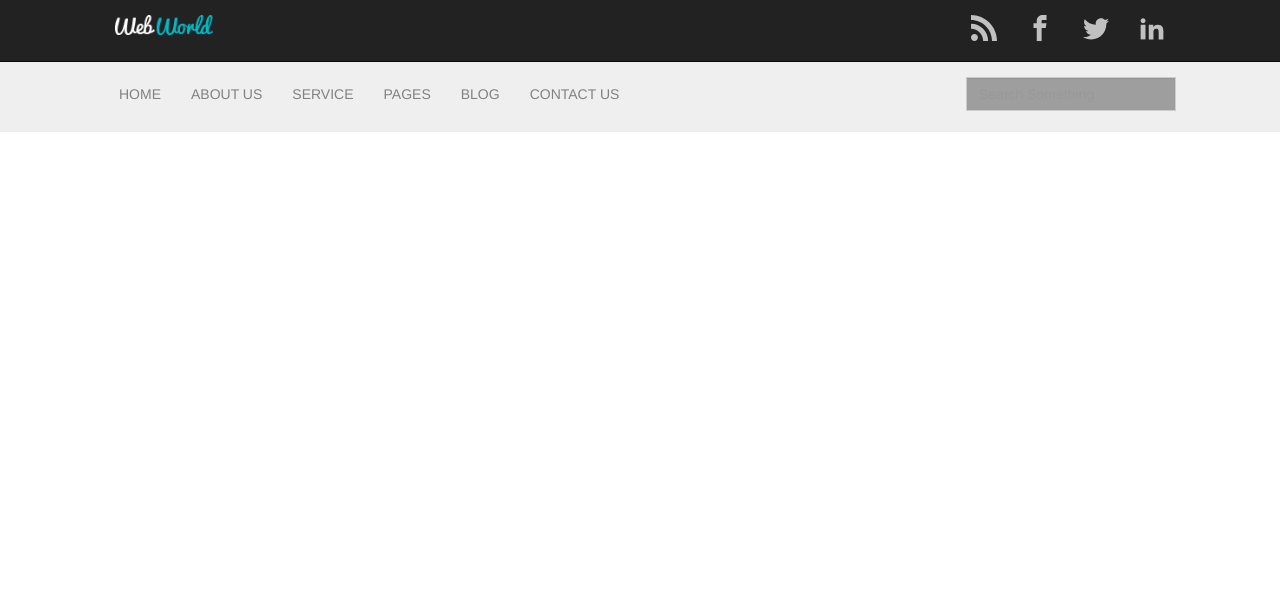
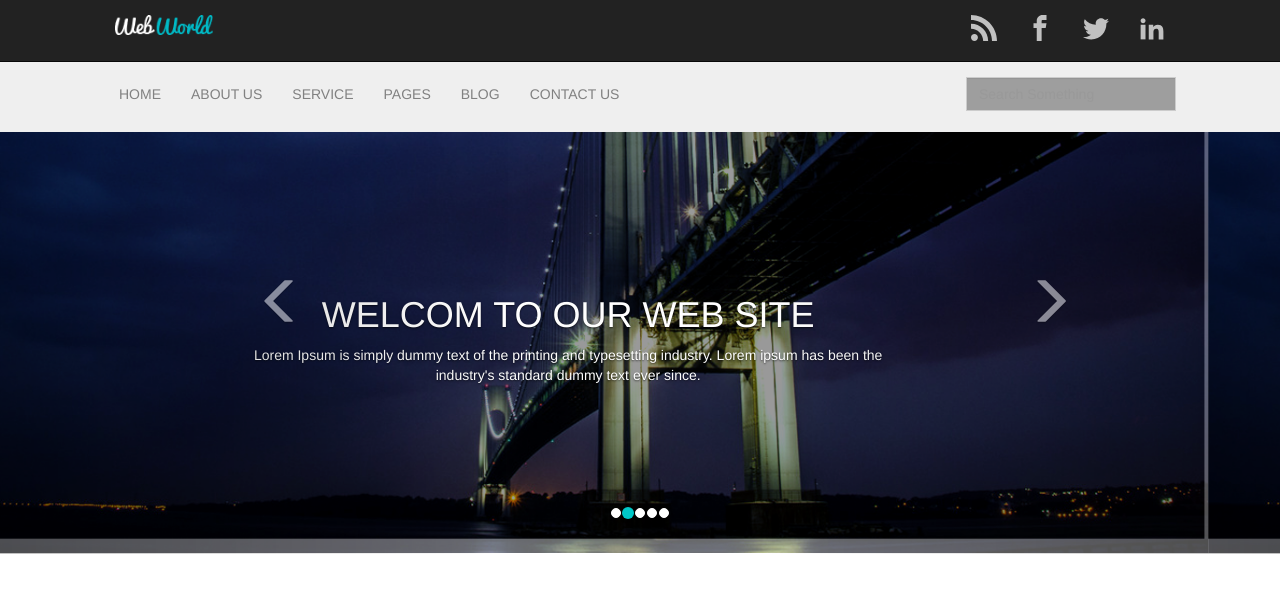
Before and after one commit to Subwan/WebWorldAngular, an Angular app: page / in a window 1280 px wide. Shown: the top 592 px of the page. Built offline with nearby package versions, Linux system fonts and the light colour scheme; grey boxes are pictures that could not be loaded.

Commit message:
Add carousel.

```diff
--- a/src/app/app.component.html
+++ b/src/app/app.component.html
@@ -1,2 +1,3 @@
 <app-header></app-header>
 <app-menu></app-menu>
+<app-carousel></app-carousel>
--- a/src/app/app.module.ts
+++ b/src/app/app.module.ts
@@ -5,13 +5,15 @@ import { NgModule } from '@angular/core';
 import { AppComponent } from './app.component';
 import { HeaderComponent } from './header/header.component';
 import { MenuComponent } from './menu/menu.component';
+import { CarouselComponent } from './carousel/carousel.component';
 
 
 @NgModule({
   declarations: [
     AppComponent,
     HeaderComponent,
-    MenuComponent
+    MenuComponent,
+    CarouselComponent
   ],
   imports: [
     BrowserModule
--- /dev/null
+++ b/src/app/carousel/carousel.component.css
@@ -0,0 +1,41 @@
+.carousel {
+  height: 554px;
+}
+
+.carousel-indicators>li {
+  background-color: #ffffff;
+}
+
+.carousel-indicators .active {
+  background-color: #00c8c8;
+  border: 0;
+}
+
+.carousel-caption {
+  top: 255px;
+  z-index: 10;
+}
+
+.carousel-control {
+  width: 40%;
+}
+
+.carousel-control .icon-prev, .carousel-control .icon-next, .carousel-control .glyphicon-chevron-left, .carousel-control .glyphicon-chevron-right, .glyphicon-circle-arrow-left, .carousel-control .glyphicon-menu-left, .carousel-control .glyphicon-menu-right {
+  display: inline-block;
+  position: absolute;
+  top: 50%;
+  z-index: 5;
+  font-size: 50px;
+}
+
+.carousel .item {
+  height: 554px;
+}
+
+.carousel-inner>.item>img {
+  position: absolute;
+  top: -260px;
+  left: 0;
+  min-width: 100%;
+  height: 813px;
+}
--- /dev/null
+++ b/src/app/carousel/carousel.component.html
@@ -0,0 +1,77 @@
+
+    <div id="banner" class="carousel slide" data-ride="carousel">
+      <ol class="carousel-indicators">
+        <li data-target="#banner" data-slide-to="0" class="active"></li>
+        <li data-target="#banner" data-slide-to="1"></li>
+        <li data-target="#banner" data-slide-to="2"></li>
+        <li data-target="#banner" data-slide-to="3"></li>
+        <li data-target="#banner" data-slide-to="4"></li>
+      </ol>
+      <div class="carousel-inner" role="listbox">
+        <div class="item active">
+          <img class="first-slide" src="../assets/banner.png" alt="First slide">
+          <div class="container">
+            <div class="carousel-caption">
+              <h1>WELCOM TO OUR WEB SITE</h1>
+              <p>
+                Lorem Ipsum is simply dummy text of the printing and typesetting industry. Lorem ipsum has been the <br> industry's standard dummy text ever since.
+              </p>
+            </div>
+          </div>
+        </div>
+        <div class="item">
+          <img class="second-slide" src="../assets/banner.png" alt="Second slide">
+          <div class="container">
+            <div class="carousel-caption">
+              <h1>WELCOM TO OUR WEB SITE</h1>
+              <p>
+                Lorem Ipsum is simply dummy text of the printing and typesetting industry. Lorem ipsum has been the <br> industry's standard dummy text ever since.
+              </p>
+            </div>
+          </div>
+        </div>
+        <div class="item">
+          <img class="third-slide" src="../assets/banner.png" alt="Third slide">
+          <div class="container">
+            <div class="carousel-caption">
+              <h1>WELCOM TO OUR WEB SITE</h1>
+              <p>
+                Lorem Ipsum is simply dummy text of the printing and typesetting industry. Lorem ipsum has been the <br> industry's standard dummy text ever since.
+              </p>
+            </div>
+          </div>
+        </div>
+        <div class="item">
+          <img class="fourth-slide" src="../assets/banner.png" alt="Fourth slide">
+          <div class="container">
+            <div class="carousel-caption">
+              <h1>WELCOM TO OUR WEB SITE</h1>
+              <p>
+                Lorem Ipsum is simply dummy text of the printing and typesetting industry. Lorem ipsum has been the <br> industry's standard dummy text ever since.
+              </p>
+            </div>
+          </div>
+        </div>
+        <div class="item">
+          <img class="fifth-slide" src="../assets/banner.png" alt="Fifth slide">
+          <div class="container">
+            <div class="carousel-caption">
+              <h1>WELCOM TO OUR WEB SITE</h1>
+              <p>
+                Lorem Ipsum is simply dummy text of the printing and typesetting industry. Lorem ipsum has been the <br> industry's standard dummy text ever since.
+              </p>
+            </div>
+          </div>
+        </div>
+      </div>
+      <div class="center-align">
+        <a class="left carousel-control" href="#banner" role="button" data-slide="prev">
+       <span class="glyphicon glyphicon-menu-left" aria-hidden="true"></span>
+       <span class="sr-only">Previous</span>
+     </a>
+        <a class="right carousel-control" href="#banner" role="true" data-slide="next">
+       <span class="glyphicon glyphicon-menu-right" aria-hidden="true"></span>
+       <span class="sr-only">Next</span>
+     </a>
+      </div>
+    </div>
--- /dev/null
+++ b/src/app/carousel/carousel.component.ts
@@ -0,0 +1,15 @@
+import { Component, OnInit } from '@angular/core';
+
+@Component({
+  selector: 'app-carousel',
+  templateUrl: './carousel.component.html',
+  styleUrls: ['./carousel.component.css']
+})
+export class CarouselComponent implements OnInit {
+
+  constructor() { }
+
+  ngOnInit() {
+  }
+
+}
```
Also changed, not shown: 1 other file (tests, documents, lock files or other folders).
